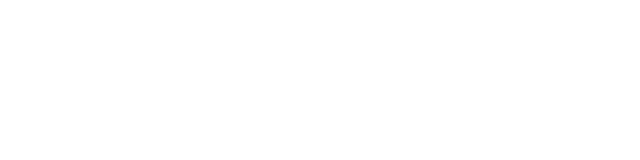
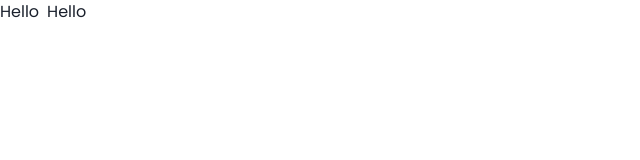
Before and after one commit to jinish08/LOC4.0_MangoDB, a React (Create React App) app: page /cricket/e1 in a window 1280 px wide. Before the commit this address had no page. Shown: the top 160 px of the page, without its empty margins (0-640 px from the left). Built offline with nearby package versions, Linux system fonts and the light colour scheme.

Commit message:
Added Routing

```diff
--- a/src/App.js
+++ b/src/App.js
@@ -1,12 +1,17 @@
 import { BrowserRouter, Route, Routes } from "react-router-dom";
+import Cricket from "./pages/cricket";
+import Exercise1 from "./pages/cricket/Exercise1";
 import Dashboard from "./pages/Dashboard";
 import Landing from "./pages/Landing";
+
 function App() {
   return (
     <BrowserRouter>
       <Routes>
         <Route path="/" element={<Dashboard />} />
         <Route path="/landing" element={<Landing />} />
+        <Route path="/cricket" element={<Cricket />} />
+        <Route path="cricket/e1" element={<Exercise1 />} />
       </Routes>
     </BrowserRouter>
   );
--- /dev/null
+++ b/src/pages/cricket/Exercise1.js
@@ -0,0 +1,20 @@
+import { VStack, HStack, Text } from '@chakra-ui/react';
+import React from 'react'
+
+const Exercise1 = () => {
+  return (
+    <>
+
+        <HStack >
+            <VStack>
+                <Text>Hello</Text>
+            </VStack>
+            <VStack>
+                <Text>Hello</Text>
+            </VStack>
+        </HStack>
+    </>
+  )
+}
+
+export default Exercise1;
--- /dev/null
+++ b/src/pages/cricket/index.js
@@ -0,0 +1,9 @@
+import React from 'react'
+
+function Cricket() {
+  return (
+    <div>Cricket</div>
+  )
+}
+
+export default Cricket
```
